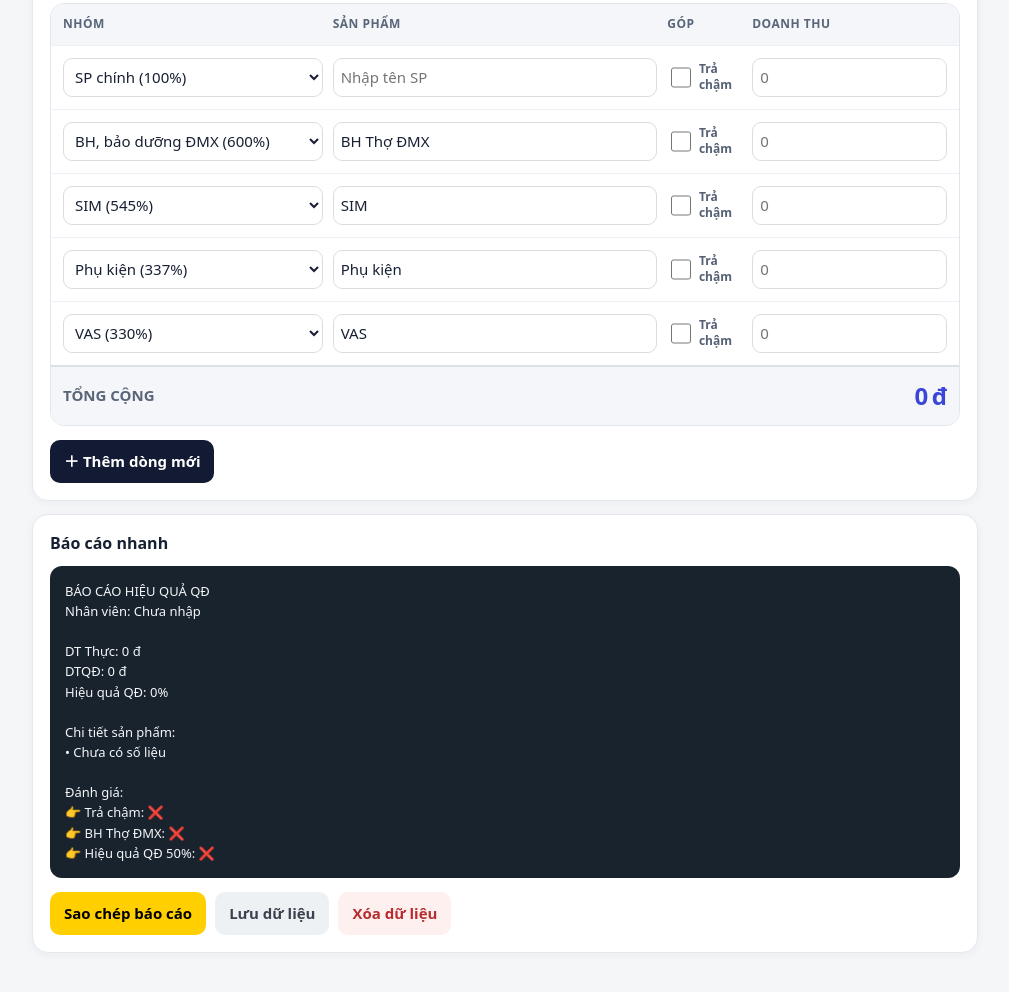
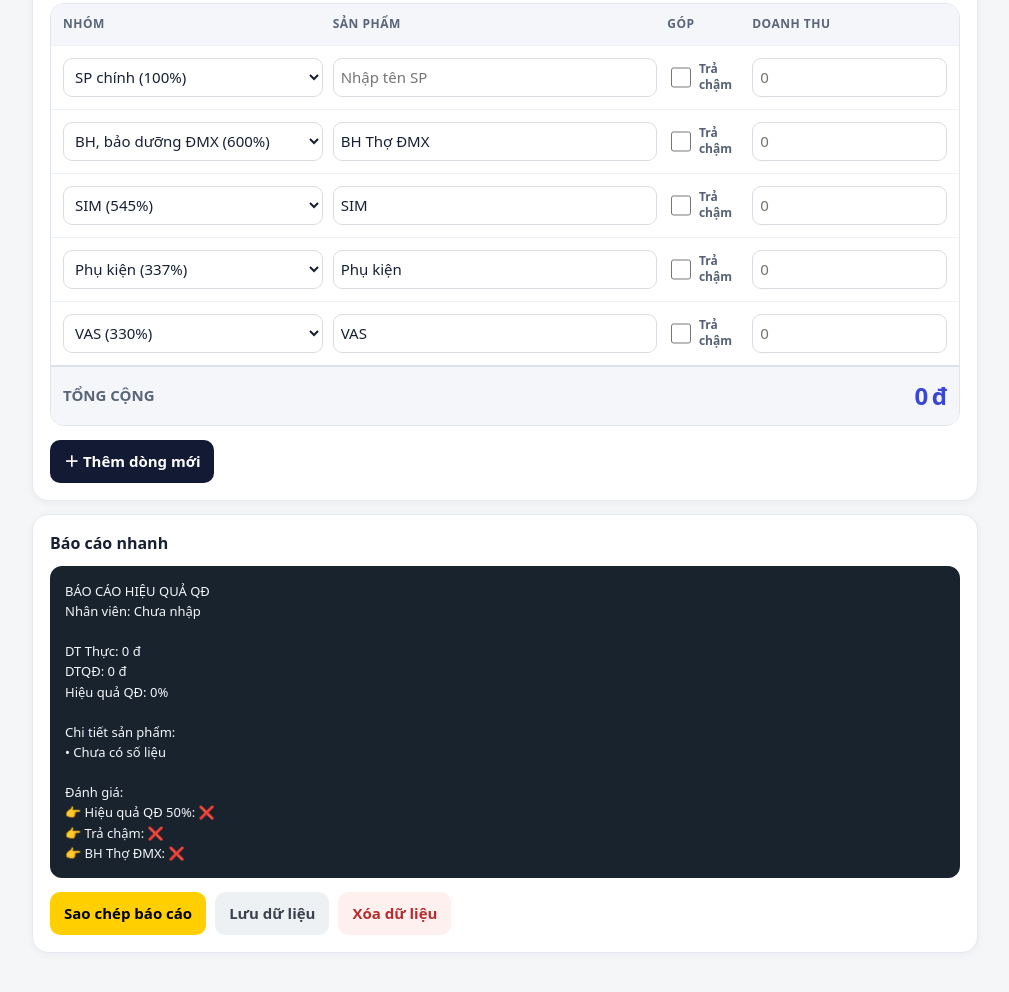
Before and after one commit to nha113921-debug/mwger-kpi-dashboard, a plain HTML site: page index.html in a window 1280 px wide. Shown: the part 697-1689 px from the top of the page, without its empty margins (135-1144 px from the left). Drawn offline with Linux system fonts and the light colour scheme.

Commit message:
Update index.html

```diff
--- a/index.html
+++ b/index.html
@@ -147,7 +147,7 @@ document.addEventListener('click',event=>{if(event.target.id!=='copy')return;con
 </style>
 <script>
 /* Rút gọn báo cáo và thêm trạng thái trả chậm. */
-(()=>{const report=document.getElementById('report');const apply=()=>{const text=report.textContent.replace('Doanh thu thực:','DT Thực:').replace('Doanh thu quy đổi:','DTQĐ:'),base=text.split('\n\nĐánh giá:')[0],items=[...document.querySelectorAll('#rows .row')],late=items.some(r=>r.querySelector('.p-late').checked&&Number(r.querySelector('.p-money').value.replace(/\D/g,''))>0),bh=items.some(r=>r.querySelector('.p-cat').value==='service'&&Number(r.querySelector('.p-money').value.replace(/\D/g,''))>0),eff=Number(document.getElementById('eff').textContent.replace('%','').replace(/\./g,'').replace(',','.'))||0,updated=`${base}\n\nĐánh giá:\n👉 Trả chậm: ${late?'✅':'❌'}\n👉 BH Thợ ĐMX: ${bh?'✅':'❌'}\n👉 Hiệu quả QĐ 50%: ${eff>=50?'✅':'❌'}`;if(updated!==report.textContent)report.textContent=updated};apply();new MutationObserver(apply).observe(report,{childList:true,characterData:true,subtree:true})})();
+(()=>{const report=document.getElementById('report');const apply=()=>{const text=report.textContent.replace('Doanh thu thực:','DT Thực:').replace('Doanh thu quy đổi:','DTQĐ:'),base=text.split('\n\nĐánh giá:')[0],items=[...document.querySelectorAll('#rows .row')],late=items.some(r=>r.querySelector('.p-late').checked&&Number(r.querySelector('.p-money').value.replace(/\D/g,''))>0),bh=items.some(r=>r.querySelector('.p-cat').value==='service'&&Number(r.querySelector('.p-money').value.replace(/\D/g,''))>0),eff=Number(document.getElementById('eff').textContent.replace('%','').replace(/\./g,'').replace(',','.'))||0,updated=`${base}\n\nĐánh giá:\n👉 Hiệu quả QĐ 50%: ${eff>=50?'✅':'❌'}\n👉 Trả chậm: ${late?'✅':'❌'}\n👉 BH Thợ ĐMX: ${bh?'✅':'❌'}`;if(updated!==report.textContent)report.textContent=updated};apply();new MutationObserver(apply).observe(report,{childList:true,characterData:true,subtree:true})})();
 </script>
 <script>
 /* Không còn dùng thông tin siêu thị/cửa hàng trong giao diện, báo cáo hoặc dữ liệu đã lưu. */
```
